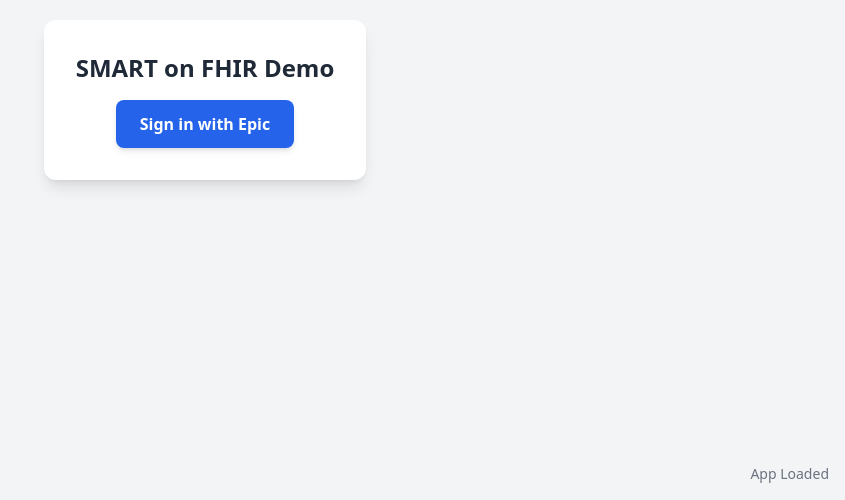
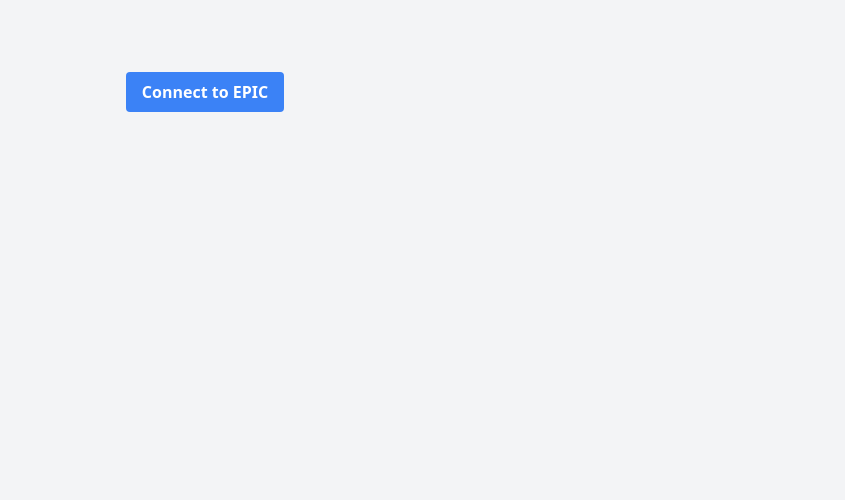
Before and after one commit to ajayprashar/myChart, a Svelte app: page / in a window 1280 px wide. Shown: the part 300-800 px from the top of the page, without its empty margins (435-1280 px from the left). Built offline with nearby package versions, Linux system fonts and the light colour scheme.

Commit message:
PatientCaart screen!

```diff
--- a/src/App.svelte
+++ b/src/App.svelte
@@ -1,5 +1,13 @@
 <script lang="ts">
-  import { CLIENT_ID, SMART_AUTH_URL } from './config';
+  import { CLIENT_ID, SMART_AUTH_URL, SMART_TOKEN_URL } from './config';
+  import PatientChart from './components/PatientChart.svelte';
+  import { onMount } from 'svelte';
+
+  let accessToken: string | null = null;
+  let patientId: string | null = null;
+  let isLoading = true;
+
+  const REDIRECT_URI = 'http://localhost:5173'; // Update this to match Vite's dev server
 
   async function generatePKCE() {
     const array = new Uint8Array(32);
@@ -21,34 +29,92 @@
     return { codeVerifier, codeChallenge };
   }
 
-  async function handleLogin() {
+  async function initiateLogin() {
     const { codeVerifier, codeChallenge } = await generatePKCE();
     sessionStorage.setItem('code_verifier', codeVerifier);
 
-    const authUrl = new URL(SMART_AUTH_URL);
-    authUrl.searchParams.append('response_type', 'code');
-    authUrl.searchParams.append('client_id', CLIENT_ID);
-    authUrl.searchParams.append('redirect_uri', 'http://localhost:5173');
-    authUrl.searchParams.append('scope', 'openid fhirUser');
-    authUrl.searchParams.append('code_challenge', codeChallenge);
-    authUrl.searchParams.append('code_challenge_method', 'S256');
+    const params = new URLSearchParams({
+      response_type: 'code',
+      client_id: CLIENT_ID,
+      scope: 'openid fhirUser',
+      redirect_uri: REDIRECT_URI,
+      code_challenge: codeChallenge,
+      code_challenge_method: 'S256'
+    });
 
-    window.location.href = authUrl.toString();
+    window.location.href = `${SMART_AUTH_URL}?${params.toString()}`;
   }
+
+  onMount(async () => {
+    console.log('App mounted, checking for auth code...');
+    const urlParams = new URLSearchParams(window.location.search);
+    const code = urlParams.get('code');
+    const storedCodeVerifier = sessionStorage.getItem('code_verifier');
+
+    console.log('Auth code:', code);
+    console.log('Stored verifier:', storedCodeVerifier);
+
+    if (code && storedCodeVerifier) {
+      try {
+        console.log('Exchanging code for token...');
+        const tokenResponse = await fetch(SMART_TOKEN_URL, {
+          method: 'POST',
+          headers: {
+            'Content-Type': 'application/x-www-form-urlencoded'
+          },
+          body: new URLSearchParams({
+            grant_type: 'authorization_code',
+            code,
+            redirect_uri: REDIRECT_URI,
+            client_id: CLIENT_ID,
+            code_verifier: storedCodeVerifier
+          })
+        });
+
+        if (!tokenResponse.ok) {
+          const errorText = await tokenResponse.text();
+          throw new Error(`Token request failed: ${tokenResponse.status} - ${errorText}`);
+        }
+
+        const data = await tokenResponse.json();
+        console.log('Token response:', data);
+        accessToken = data.access_token;
+        patientId = data.patient;
+
+        // Clear the code verifier and URL parameters
+        sessionStorage.removeItem('code_verifier');
+        window.history.replaceState({}, '', REDIRECT_URI);
+      } catch (error) {
+        console.error('Error getting access token:', error);
+      }
+    }
+
+    isLoading = false;
+  });
 </script>
 
-<main class="h-screen w-screen flex items-center justify-center bg-gray-100">
-  <div class="flex flex-col items-center gap-4 p-8 bg-white rounded-xl shadow-lg">
-    <h1 class="text-2xl font-bold text-gray-800">SMART on FHIR Demo</h1>
-    <button
-      on:click={handleLogin}
-      class="px-6 py-3 bg-blue-600 text-white font-semibold rounded-lg shadow-md hover:bg-blue-700 focus:outline-none focus:ring-2 focus:ring-blue-500 focus:ring-opacity-50 transition-colors"
-    >
-      Sign in with Epic
-    </button>
-  </div>
-</main>
-
-<div class="fixed bottom-4 right-4 text-sm text-gray-500">
-  App Loaded
+<div class="min-h-screen bg-gray-100">
+  {#if isLoading}
+    <div class="flex justify-center items-center h-screen">
+      <p>Loading...</p>
+    </div>
+  {:else if accessToken && patientId}
+    <PatientChart {accessToken} {patientId} />
+  {:else}
+    <div class="flex justify-center items-center h-screen">
+      <div class="flex flex-col items-center gap-4">
+        <button
+          class="bg-blue-500 hover:bg-blue-700 text-white font-bold py-2 px-4 rounded"
+          on:click={initiateLogin}
+        >
+          Connect to EPIC
+        </button>
+        <div class="text-sm text-gray-600">
+          {#if window.location.search}
+            Auth callback received but token exchange failed. Check console for details.
+          {/if}
+        </div>
+      </div>
+    </div>
+  {/if}
 </div>
--- /dev/null
+++ b/src/components/PatientChart.svelte
@@ -0,0 +1,92 @@
+<script lang="ts">
+  import { FHIR_BASE_URL } from '../config';
+  import { onMount } from 'svelte';
+
+  export let accessToken: string;
+  export let patientId: string;
+
+  interface PatientData {
+    resourceType: string;
+    id: string;
+    name?: Array<{
+      given: string[];
+      family: string;
+    }>;
+    birthDate?: string;
+    gender?: string;
+  }
+
+  let patientData: PatientData | null = null;
+  let loading = true;
+  let error: string | null = null;
+
+  onMount(async () => {
+    try {
+      console.log('PatientChart mounted with token:', accessToken);
+      console.log('Fetching data for patient:', patientId);
+
+      const response = await fetch(
+        `${FHIR_BASE_URL}Patient/${patientId}`,
+        {
+          headers: {
+            'Authorization': `Bearer ${accessToken}`,
+            'Accept': 'application/json'
+          }
+        }
+      );
+
+      if (!response.ok) {
+        const errorText = await response.text();
+        throw new Error(`Failed to fetch patient data: ${response.status} - ${errorText}`);
+      }
+
+      patientData = await response.json();
+      console.log('Patient data:', patientData);
+    } catch (e) {
+      console.error('Error fetching patient data:', e);
+      error = e instanceof Error ? e.message : 'An unknown error occurred';
+    } finally {
+      loading = false;
+    }
+  });
+</script>
+
+<div class="max-w-4xl mx-auto p-6">
+  <h1 class="text-2xl font-bold mb-6">Patient Chart</h1>
+
+  {#if loading}
+    <div class="text-center">Loading patient data...</div>
+  {:else if error}
+    <div class="text-red-500">Error: {error}</div>
+  {:else if patientData}
+    <div class="bg-white shadow-md rounded-lg p-6">
+      <div class="grid grid-cols-2 gap-4">
+        <div>
+          <h2 class="text-lg font-semibold mb-2">Patient Information</h2>
+          <div class="space-y-2">
+            <p>
+              <span class="font-medium">Name: </span>
+              {#if patientData.name?.[0]}
+                {patientData.name[0].given.join(' ')} {patientData.name[0].family}
+              {/if}
+            </p>
+            <p>
+              <span class="font-medium">ID: </span>
+              {patientData.id}
+            </p>
+            <p>
+              <span class="font-medium">Gender: </span>
+              {patientData.gender}
+            </p>
+            <p>
+              <span class="font-medium">Birth Date: </span>
+              {patientData.birthDate}
+            </p>
+          </div>
+        </div>
+      </div>
+    </div>
+  {:else}
+    <div class="text-center">No patient data available</div>
+  {/if}
+</div>
--- a/src/config.ts
+++ b/src/config.ts
@@ -1,4 +1,4 @@
-export const       CLIENT_ID = "468f238a-9aae-4aaf-b621-e205db69b01d"
-export const   FHIR_BASE_URL = "https://fhir.epic.com/interconnect-fhir-oauth/api/FHIR/R4/"
-export const  SMART_AUTH_URL = "https://fhir.epic.com/interconnect-fhir-oauth/oauth2/authorize"
+export const CLIENT_ID = "468f238a-9aae-4aaf-b621-e205db69b01d"
+export const SMART_AUTH_URL = "https://fhir.epic.com/interconnect-fhir-oauth/oauth2/authorize"
 export const SMART_TOKEN_URL = "https://fhir.epic.com/interconnect-fhir-oauth/oauth2/token"
+export const FHIR_BASE_URL = "https://fhir.epic.com/interconnect-fhir-oauth/api/FHIR/R4/"
```
